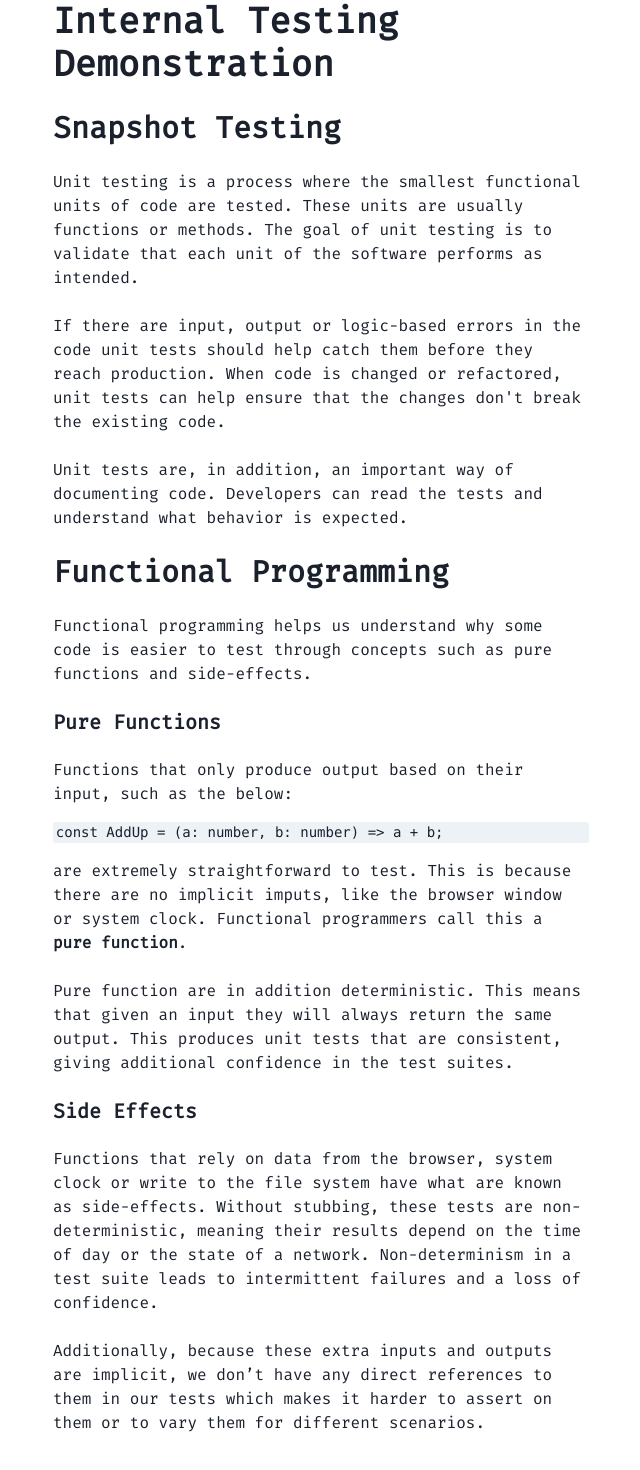
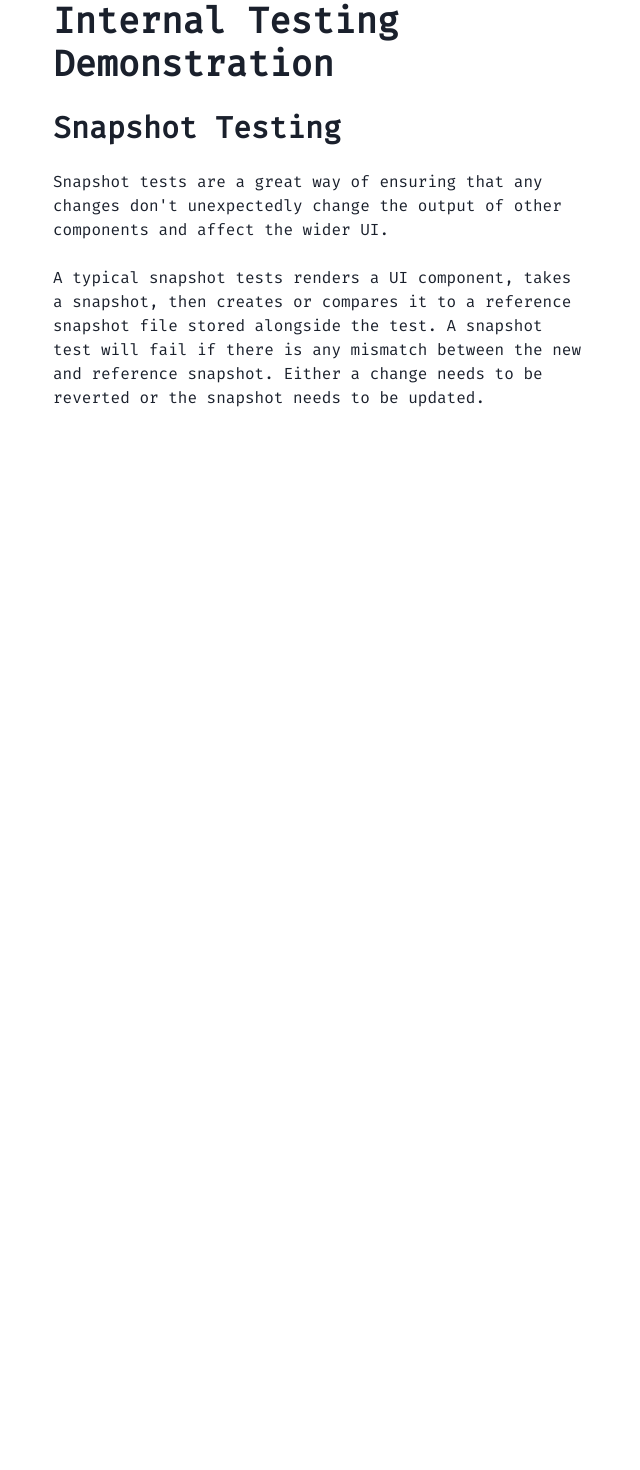
Before and after one commit to jbadavis/react-testing-demo, a Next.js app: page /snapshot-testing in a window 1280 px wide. Shown: the part 80-1550 px from the top of the page, without its empty margins (319-959 px from the left). After the commit the page ends 1000 px from the top, so only its background shows below. Built offline with nearby package versions, Linux system fonts and the light colour scheme.

Commit message:
Add snapshot testing section

```diff
--- a/components/snapshots.tsx
+++ b/components/snapshots.tsx
@@ -8,72 +8,17 @@ function Snapshots() {
       </Heading>
       <Stack spacing={6} mb={6}>
         <Text>
-          Unit testing is a process where the smallest functional units of code
-          are tested. These units are usually functions or methods. The goal of
-          unit testing is to validate that each unit of the software performs as
-          intended.
+          Snapshot tests are a great way of ensuring that any changes don't
+          unexpectedly change the output of other components and affect the
+          wider UI.
         </Text>
         <Text>
-          If there are input, output or logic-based errors in the code unit
-          tests should help catch them before they reach production. When code
-          is changed or refactored, unit tests can help ensure that the changes
-          don't break the existing code.
+          A typical snapshot tests renders a UI component, takes a snapshot,
+          then creates or compares it to a reference snapshot file stored
+          alongside the test. A snapshot test will fail if there is any mismatch
+          between the new and reference snapshot. Either a change needs to be
+          reverted or the snapshot needs to be updated.
         </Text>
-        <Text>
-          Unit tests are, in addition, an important way of documenting code.
-          Developers can read the tests and understand what behavior is
-          expected.
-        </Text>
-      </Stack>
-      <Heading as="h2" size="lg" mb={6}>
-        Functional Programming
-      </Heading>
-      <Stack spacing={6}>
-        <Text>
-          Functional programming helps us understand why some code is easier to
-          test through concepts such as pure functions and side-effects.
-        </Text>
-        <Heading as="h3" size="md">
-          Pure Functions
-        </Heading>
-        <Stack spacing={6}>
-          <Text>
-            Functions that only produce output based on their input, such as the
-            below:
-            <Code
-              my={4}
-              display="block"
-              children="const AddUp = (a: number, b: number) => a + b;"
-            />
-            are extremely straightforward to test. This is because there are no
-            implicit imputs, like the browser window or system clock. Functional
-            programmers call this a <strong>pure function</strong>.
-          </Text>
-          <Text>
-            Pure function are in addition deterministic. This means that given
-            an input they will always return the same output. This produces unit
-            tests that are consistent, giving additional confidence in the test
-            suites.
-          </Text>
-        </Stack>
-        <Heading as="h3" size="md">
-          Side Effects
-        </Heading>
-        <Stack spacing={6}>
-          <Text>
-            Functions that rely on data from the browser, system clock or write
-            to the file system have what are known as side-effects. Without
-            stubbing, these tests are non-deterministic, meaning their results
-            depend on the time of day or the state of a network. Non-determinism
-            in a test suite leads to intermittent failures and a loss of
-            confidence.
-          </Text>
-          <Text>
-            Additionally, because these extra inputs and outputs are implicit,
-            we don’t have any direct references to them in our tests which makes
-            it harder to assert on them or to vary them for different scenarios.
-          </Text>
-        </Stack>
       </Stack>
     </>
   );
```
Also changed, not shown: 2 other files (tests, documents, lock files or other folders).
